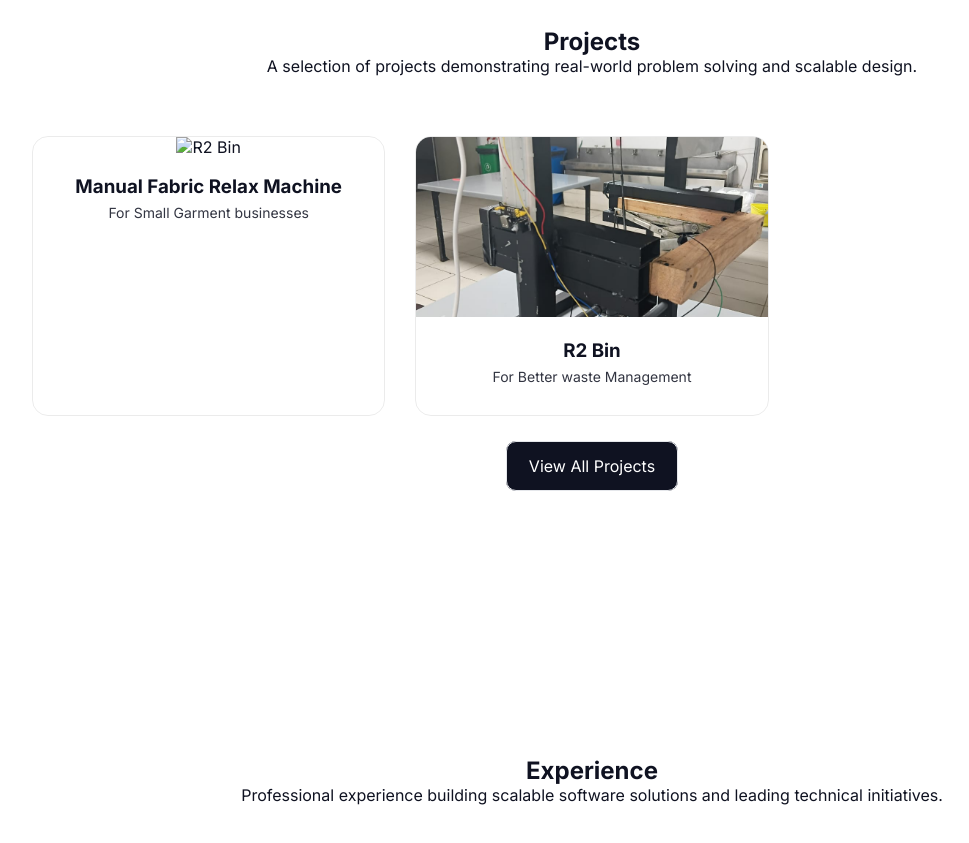
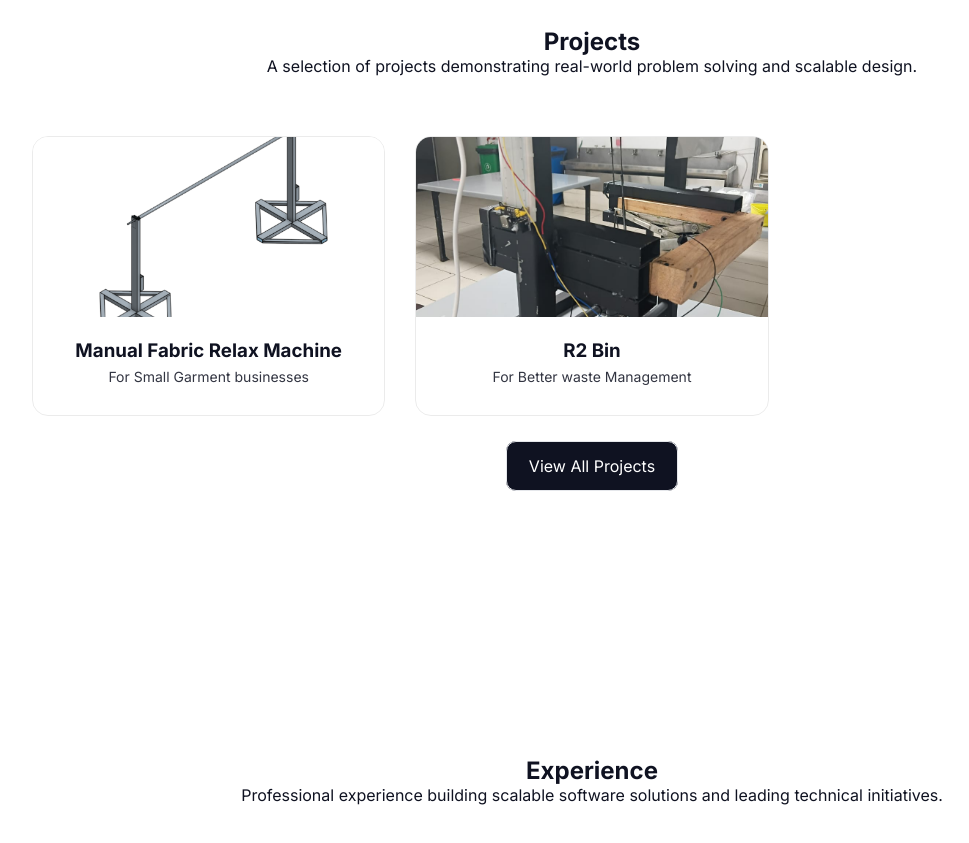
Before and after one commit to Helesh-Athukorala/KADHMAthukorala.github.io, a plain HTML site: page index.html in a window 1280 px wide. Shown: the part 1420-2263 px from the top of the page, without its empty margins (48-1017 px from the left). Drawn offline with nearby package versions, Linux system fonts and the light colour scheme.

Commit message:
Update index.html

```diff
--- a/index.html
+++ b/index.html
@@ -122,7 +122,7 @@
 
 
        <a href="https://www.notion.so/R2-Bin-2da1d79a20cd800fa450f0eea2b36c15?source=copy_link" class="project-box reveal">
-        <img src="" alt="R2 Bin">
+        <img src="images/Screenshot 2025-12-10 223837.png" alt="R2 Bin">
         <div class="project-info">
           <h3>Manual Fabric Relax Machine</h3>
           <p>For Small Garment businesses</p>
```
